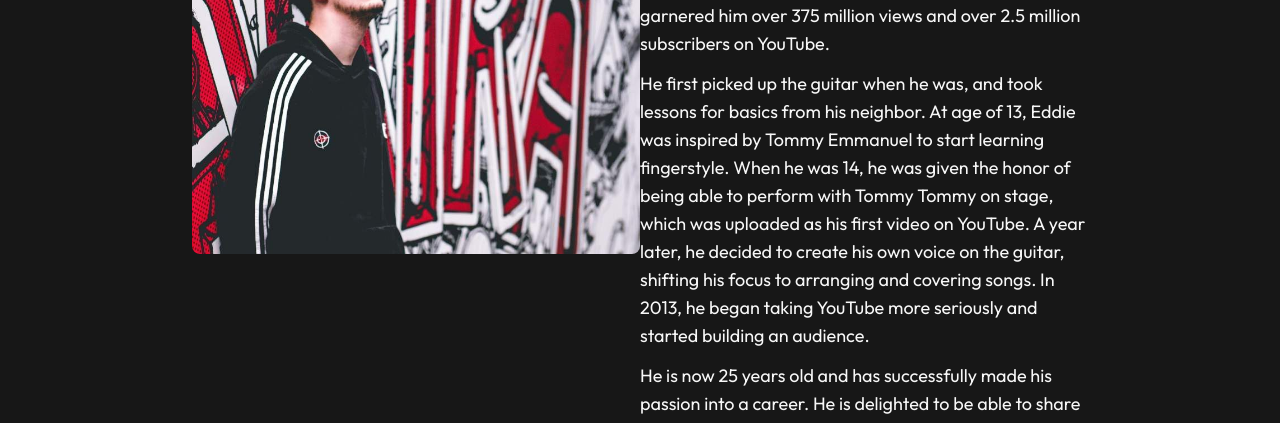
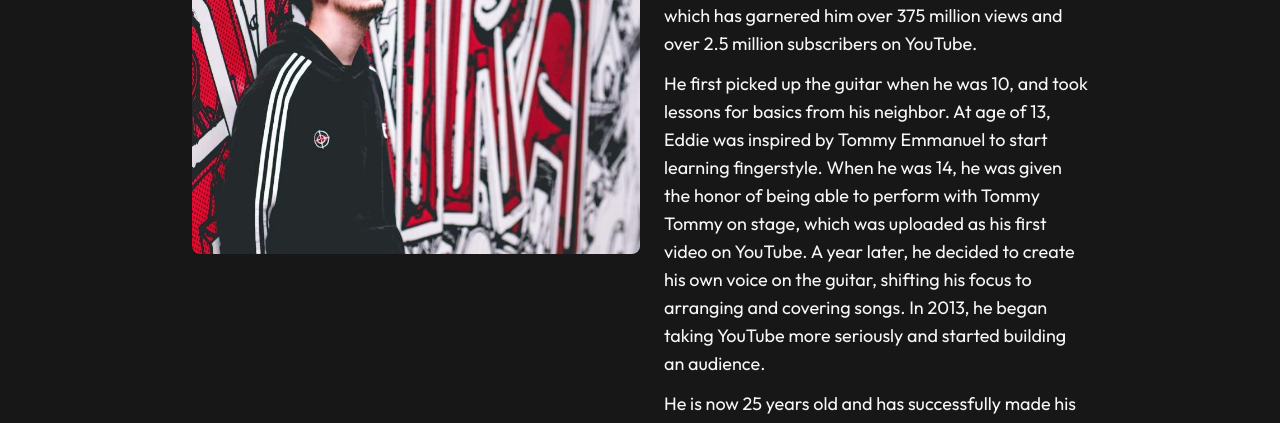
Before and after one commit to robchendev/Guitardex, a Next.js app: page / in a window 1280 px wide. Shown: the part 510-933 px from the top of the page. Built offline with nearby package versions, Linux system fonts and the light colour scheme.

Commit message:
Revert "changed margin for text and eddie"
This reverts commit 731ec40fc76ae3b9eb367bc225b21dfa984c14c5.

```diff
--- a/components/TeamMember.tsx
+++ b/components/TeamMember.tsx
@@ -29,7 +29,7 @@ const TeamMember = ({
   socials: TeamSocial[];
 }) => {
   return (
-    <div className="flex flex-col items-center mx-5 sm:pb-10 sm:last-of-type:pb-0 lg:mb-0 lg:w-1/4">
+    <div className="flex flex-col items-center mx-5 sm:pb-10 sm:last-of-type:pb-0 lg:mb-0 lg:w-1/4 ">
       <Image src={imageUrl} alt={`${name} as ${role}`} className="rounded-3xl mb-5" />
       <span className="text-2xl">{name}</span>
       <p className="text-lg italic text-gold ">{role}</p>
--- a/pages/index.tsx
+++ b/pages/index.tsx
@@ -12,16 +12,16 @@ export const Index: NextPage = () => {
           <Image
             src="img/eddie.jpeg"
             alt="image is broken"
-            className="h-max mb-5 object-scale-down sm:px lg:px-0 rounded-lg md:w-full lg:w-1/2 "
+            className="h-max mb-5 object-scale-down sm:px-6 lg:px-0 rounded-lg md:w-full lg:w-1/2 "
           />
-          <div className="lg:w-1/2 md:w-full mx lg:max-w-xl md:max-w-full text-lg inline-block">
+          <div className="lg:w-1/2 md:w-full pl-6 lg:max-w-xl md:max-w-full text-lg inline-block">
             <p className="mb-3">
               Eddie is a fingerstyle guitarist from the Netherlands. His continuous dedication to
               his passion has led to him creating high-quality covers of popular music, which has
               garnered him over 375 million views and over 2.5 million subscribers on YouTube.
             </p>
             <p className="mb-3">
-              He first picked up the guitar when he was, and took lessons for basics from his
+              He first picked up the guitar when he was 10, and took lessons for basics from his
               neighbor. At age of 13, Eddie was inspired by Tommy Emmanuel to start learning
               fingerstyle. When he was 14, he was given the honor of being able to perform with
               Tommy Tommy on stage, which was uploaded as his first video on YouTube. A year later,
```
